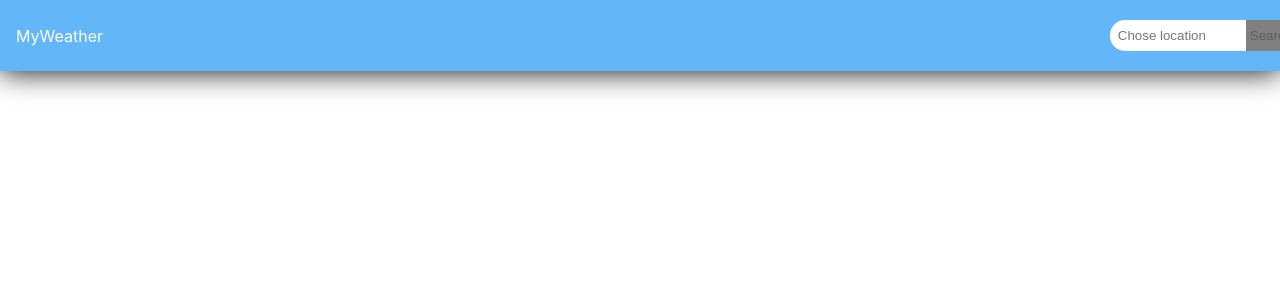
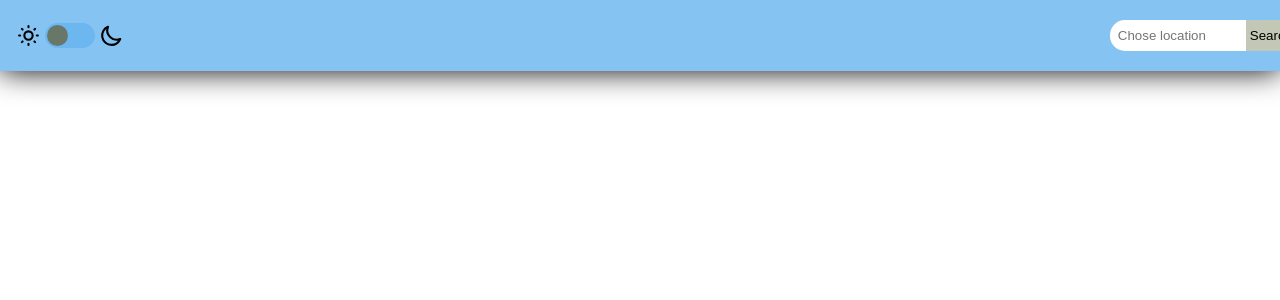
Before and after one commit to Dima1409/weather-app, a React (Create React App) app: page / in a window 1280 px wide. Shown: the top 300 px of the page. Built offline with nearby package versions, Linux system fonts and the light colour scheme.

Commit message:
add btnTheme, add localeStorage value, add themeProvider, add ThemeContext

```diff
--- a/src/App/App.tsx
+++ b/src/App/App.tsx
@@ -1,4 +1,7 @@
 import { useState, useEffect } from "react";
+import { ThemeContext } from "components/ThemeContext/ThemeContext";
+import { ThemeProvider } from "styled-components";
+import { themes } from "utils/theme";
 import Container from "components/Container";
 import SearchForm from "components/SearchForm";
 import Header from "components/Header";
@@ -6,11 +9,18 @@ import baseSearch from "Services/api";
 import Location from "components/Location";
 import { SpinnerCircular } from "spinners-react";
 import { SearchData } from "types/data";
-import theme from "utils/theme";
 
 function App(): JSX.Element {
+  const [currentTheme, setCurrentTheme] = useState(themes.light);
+  const switchTheme = () => {
+    const nextTheme =
+      currentTheme.name === "light" ? themes.dark : themes.light;
+    setCurrentTheme(nextTheme);
+  };
   const [result, setResult] = useState<SearchData>();
-  const [searchValue, setSearchValue] = useState<string>("");
+  const [searchValue, setSearchValue] = useState<string>(
+    localStorage.getItem("weather-value") || ""
+  );
   const [loading, setLoading] = useState<boolean>(false);
 
   useEffect(() => {
@@ -24,7 +34,7 @@ function App(): JSX.Element {
       setLoading(true);
       try {
         const data: SearchData = await baseSearch(searchValue);
-        console.log(data);
+        localStorage.setItem("weather-value", searchValue);
         setResult(data);
       } catch (error) {
         console.log(error);
@@ -45,22 +55,24 @@ function App(): JSX.Element {
     setSearchValue("");
   };
   return (
-    <>
+    <ThemeProvider theme={currentTheme}>
+      <ThemeContext.Provider value={{ currentTheme, switchTheme }}>
         <Header>
           <SearchForm onSubmit={handleFormSubmit} />
         </Header>
         <Container>
           {loading ? (
             <SpinnerCircular
-            color={theme.colors.accent}
-            secondaryColor={theme.colors.background}
+              color={currentTheme.accent}
+              secondaryColor={currentTheme.background}
               style={{ display: "block", margin: "0 auto" }}
             />
           ) : (
             result && <Location results={result} />
           )}
         </Container>
-    </>
+      </ThemeContext.Provider>
+    </ThemeProvider>
   );
 }
 
--- /dev/null
+++ b/src/components/ButtonThemeToggle/ButtonThemeToggle.styled.ts
@@ -0,0 +1,47 @@
+import styled from 'styled-components';
+
+const Toggle = styled.label`
+  position: relative;
+  display: inline-block;
+  width: 50px;
+  height: 25px;
+  margin: 0 0.25rem;
+  & > input[type="checkbox"] {
+    display: none;
+    &:checked + span::before {
+      transform: translateX(25px);
+      background-color: ${(props) => props.theme.dark};
+    }
+    &:checked + span {
+      background-color: ${(props) => props.theme.light}f;
+    }
+  }
+  & > span {
+  position: absolute;
+  cursor: pointer;
+  background-color: ${(props) => props.theme.background};
+  border-radius: 25px;
+  top: 0;
+  right: 0;
+  bottom: 0;
+  left: 0;
+  transition: background-color 0.2s ease;
+  &::before {
+  position: absolute;
+  content: "";
+  left: 2px;
+  top: 2px;
+  width: 21px;
+  height: 21px;
+  background-color: ${(props) => props.theme.enabled};
+  border-radius: 50%;
+  transition: transform 0.3s ease;
+  }
+  }
+`
+const ThemeSwitch = styled.div`
+display: flex;
+align-items: center;
+`
+
+export { Toggle, ThemeSwitch};
--- /dev/null
+++ b/src/components/ButtonThemeToggle/ButtonThemeToggle.tsx
@@ -0,0 +1,30 @@
+import { HiOutlineSun, HiOutlineMoon } from "react-icons/hi";
+import { IconContext } from "react-icons";
+import { Toggle, ThemeSwitch } from "./ButtonThemeToggle.styled";
+
+interface ButtonThemeProps {
+  check: boolean;
+  chooseTheme: () => void;
+}
+
+const ButtonThemeToggle: React.FC<ButtonThemeProps> = ({
+  check,
+  chooseTheme,
+}) => {
+  return (
+    <>
+      <ThemeSwitch>
+        <IconContext.Provider value={{ size: "25px" }}>
+          <HiOutlineSun />
+          <Toggle>
+            <input type="checkbox" checked={check} onChange={chooseTheme} />
+            <span />
+          </Toggle>
+          <HiOutlineMoon />
+        </IconContext.Provider>
+      </ThemeSwitch>
+    </>
+  );
+};
+
+export default ButtonThemeToggle;
--- /dev/null
+++ b/src/components/ButtonThemeToggle/index.ts
@@ -0,0 +1 @@
+export { default } from "./ButtonThemeToggle";
--- a/src/components/Container/Container.styled.ts
+++ b/src/components/Container/Container.styled.ts
@@ -1,9 +1,8 @@
 import styled from "styled-components";
-import theme from "../../utils/theme";
+import { theme } from "utils/theme";
 
 const MainContainer = styled.div`
   margin: 0 auto;
-  /* width: 100%; */
 
   padding-right: 10px;
   padding-left: 10px;
--- a/src/components/Header/Header.styles.ts
+++ b/src/components/Header/Header.styles.ts
@@ -1,17 +1,17 @@
 import styled from "styled-components";
-import theme from "../../utils/theme";
+import { theme } from "utils/theme";
 
 const MainHeader = styled.header`
-  background-color: ${theme.colors.background};
-  box-shadow: 0 0 30px ${theme.colors.dark};
+  background-color: ${(props) => props.theme.background};
+  box-shadow: 0 0 30px ${(props) => props.theme.dark};
   padding: 20px 0;
   font-size: ${theme.fontSizes.medium};
-  color: ${theme.colors.accent};
+  color: ${(props) => props.theme.accent};
   margin-bottom: 30px;
 `;
 const HeaderWrapper = styled.div`
-display: flex;
+  display: flex;
   align-items: center;
   justify-content: space-between;
-`
+`;
 export { MainHeader, HeaderWrapper };
--- a/src/components/Header/Header.tsx
+++ b/src/components/Header/Header.tsx
@@ -1,17 +1,23 @@
 import { MainHeader, HeaderWrapper } from "./Header.styles";
 import { ReactNode } from "react";
 import Container from "components/Container/Container";
+import { useTheme } from "components/ThemeContext/ThemeContext";
+import ButtonThemeToggle from "components/ButtonThemeToggle/ButtonThemeToggle";
 
 interface HeaderProps {
   children: ReactNode;
 }
 
 const Header: React.FC<HeaderProps> = ({ children }) => {
+  const { currentTheme, switchTheme } = useTheme();
   return (
     <MainHeader>
       <Container>
         <HeaderWrapper>
-          <span>MyWeather</span>
+          <ButtonThemeToggle
+            check={currentTheme.name==='dark'}
+            chooseTheme={switchTheme}
+          ></ButtonThemeToggle>
           {children}
         </HeaderWrapper>
       </Container>
--- a/src/components/Location/Location.styled.ts
+++ b/src/components/Location/Location.styled.ts
@@ -1,5 +1,5 @@
 import styled from "styled-components";
-import theme from "utils/theme";
+import { theme } from "utils/theme";
 
 const LocationWrapper = styled.div`
   display: flex;
@@ -8,8 +8,8 @@ const LocationWrapper = styled.div`
   padding: 10px;
   border: 1px solid transparent;
   border-radius: 20px;
-  background-color: ${theme.colors.background};
-  box-shadow: 0 2px 8px ${theme.colors.dark};
+  background-color: ${(props) => props.theme.background};
+  box-shadow: 0 2px 8px ${(props) => props.theme.dark};
 `;
 const CityWrapper = styled.div`
   display: flex;
@@ -40,8 +40,8 @@ const Description = styled.div`
   width: 80px;
   height: 80px;
   opacity: 0.9;
-  background-color: ${theme.colors.background};
-  box-shadow: 0 2px 8px ${theme.colors.dark};
+  background-color: ${(props) => props.theme.background};
+  box-shadow: 0 2px 8px ${(props) => props.theme.dark};
   font-size: ${theme.fontSizes.small}px;
   font-weight: ${theme.fontWeights.medium};
   color: white;
@@ -52,6 +52,7 @@ const CityMain = styled.p`
   color: white;
   margin: 0;
 `;
+
 export {
   LocationWrapper,
   CityWrapper,
--- a/src/components/SearchForm/SearchForm.styled.ts
+++ b/src/components/SearchForm/SearchForm.styled.ts
@@ -1,9 +1,9 @@
 import styled from "styled-components";
-import theme from "utils/theme";
+// import theme from "utils/theme";
 
 const Form = styled.form`
-border-radius: 6px;
-`
+  border-radius: 6px;
+`;
 
 const InputForm = styled.input`
   padding: 8px;
@@ -17,12 +17,13 @@ const InputForm = styled.input`
 const BtnSubmit = styled.button`
   margin: 0;
   padding: 8px 4px;
+  color: ${(props) => props.theme.accent};
   border: 0;
   border-top-right-radius: 15px;
   border-bottom-right-radius: 15px;
-  background-color: ${theme.colors.enabled};
+  background-color: ${(props) => props.theme.enabled};
   &:disabled {
-    background-color: ${theme.colors.disabled};
+    background-color: ${(props) => props.theme.disabled};
   }
 `;
 
--- /dev/null
+++ b/src/components/ThemeContext/ThemeContext.tsx
@@ -0,0 +1,14 @@
+import React, { useContext } from "react";
+import { themes, TTheme } from "utils/theme";
+
+type TThemeContext = {
+  currentTheme: TTheme;
+  switchTheme: () => void;
+};
+
+export const ThemeContext = React.createContext<TThemeContext>({
+  currentTheme: themes.light,
+  switchTheme: () => {}
+});
+
+export const useTheme = () => useContext(ThemeContext);
--- a/src/utils/theme.ts
+++ b/src/utils/theme.ts
@@ -5,14 +5,6 @@ const breakpoints = {
 };
 
 const theme = {
-  colors: {
-    accent: "white",
-    background: "#63b7f8",
-    disabled: "gray",
-    dark: "black",
-    light: "blue",
-    enabled: "green",
-  },
   fontSizes: {
     extraSmall: 12,
     small: 14,
@@ -39,4 +31,35 @@ const theme = {
   },
 };
 
-export default theme;
+export interface TTheme {
+  name: string;
+  accent: string;
+  background: string;
+  disabled: string;
+  dark: string;
+  light: string;
+  enabled: string;
+};
+
+const themes: Record<"light" | "dark", TTheme> = {
+  light: {
+    name: "light",
+    accent: "black",
+    background: "rgba(103, 180, 240, .8)",
+    disabled: "rgb(195 199 181)",
+    dark: "black",
+    light: "blue",
+    enabled: "rgb(105 119 104)",
+  },
+  dark: {
+    name: "dark",
+    accent: "white",
+    background: "rgba(0, 0, 0, .8)",
+    disabled: "rgb(195 199 181)",
+    dark: "white",
+    light: "blue",
+    enabled: "rgb(105 119 104)",
+  },
+};
+
+export { theme, themes };
```
Also changed, not shown: src/index.tsx (+6 -6 lines). Lines whose indentation alone changed are shown as unchanged.
